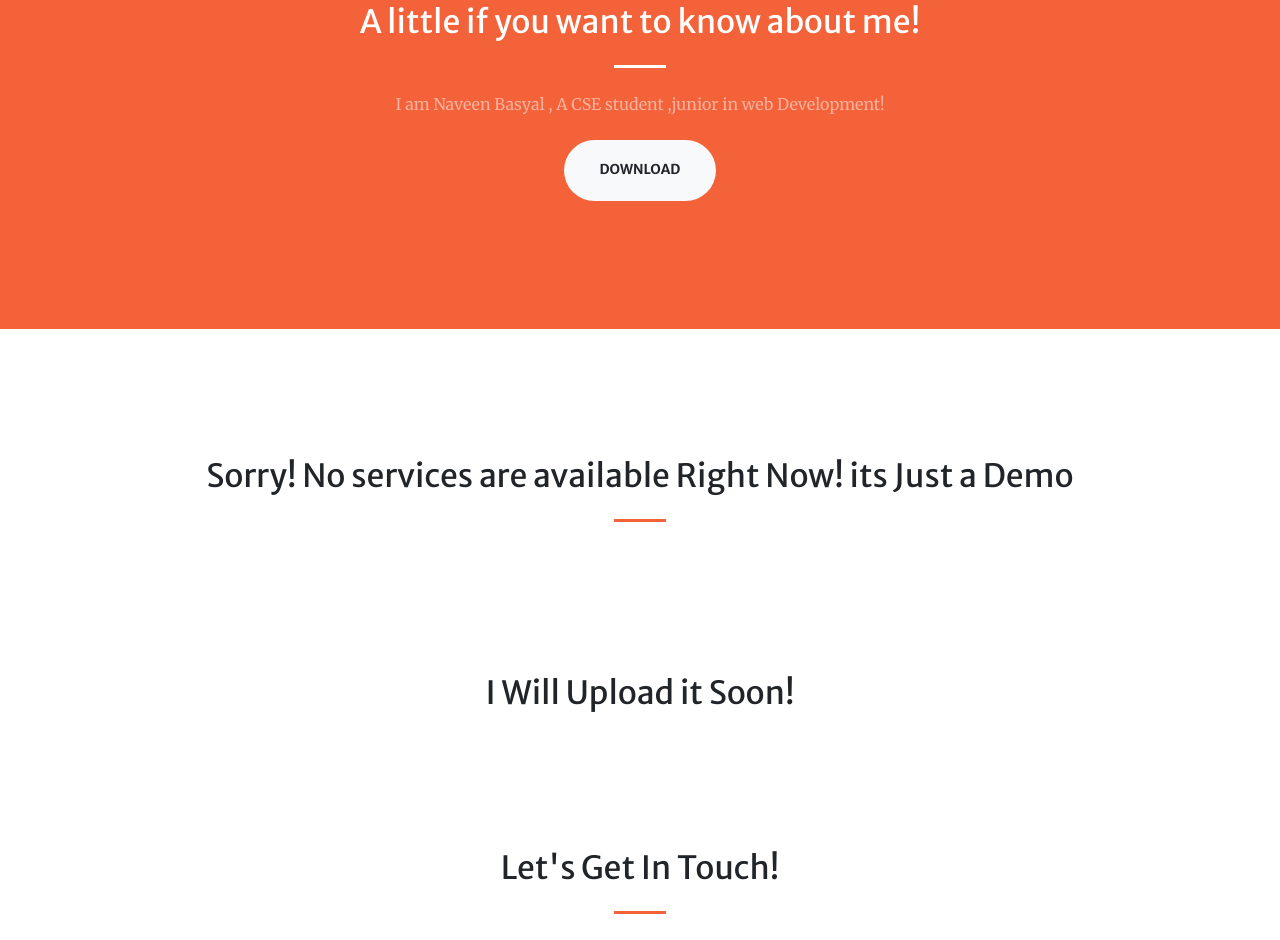
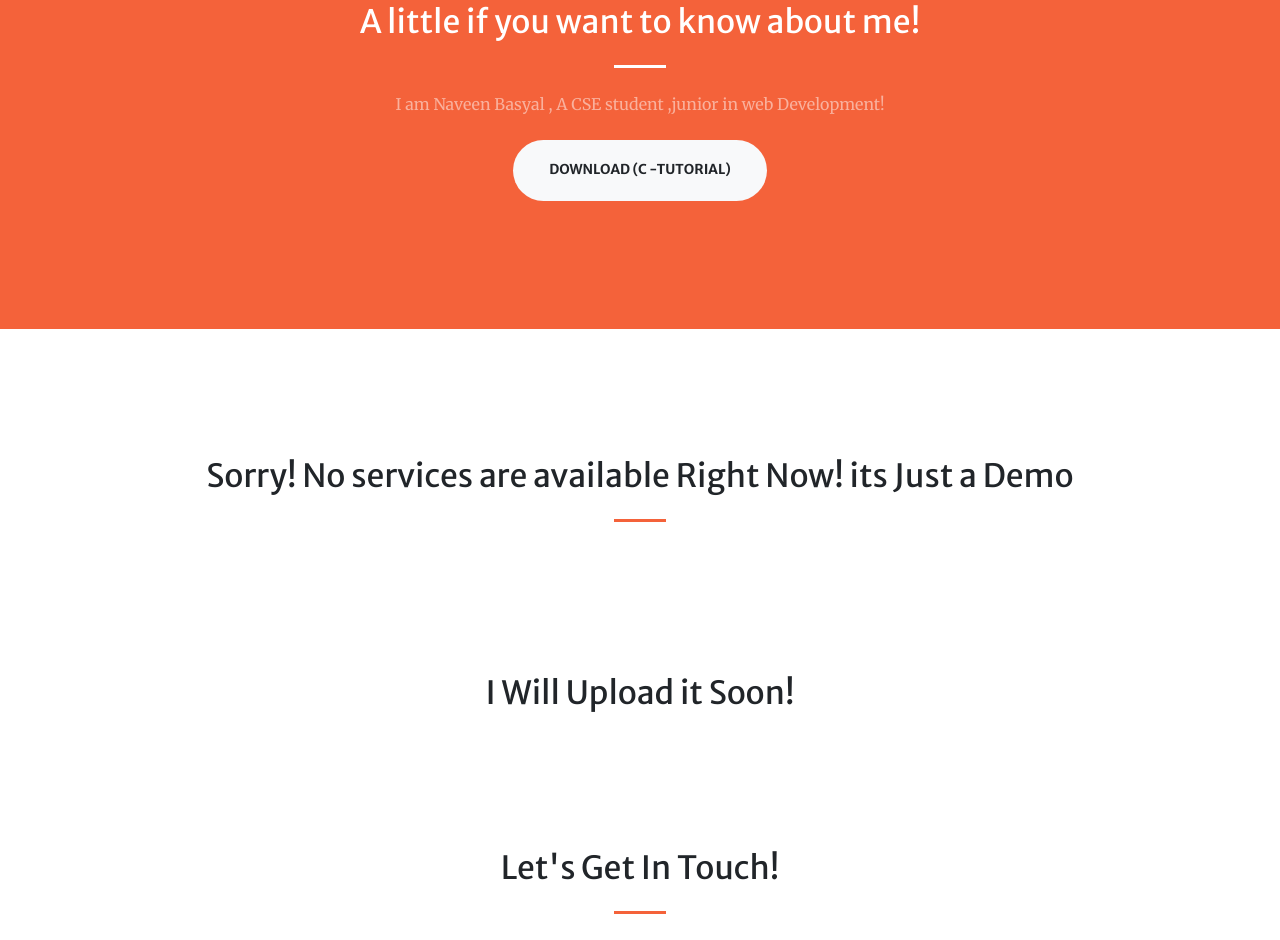
Before and after one commit to naveenbasyal/naveenblogs, a plain HTML site: page index.html in a window 1280 px wide. Shown: the part 925-1865 px from the top of the page. Drawn offline with nearby package versions, Linux system fonts and the light colour scheme.

Commit message:
Update index.html

```diff
--- a/index.html
+++ b/index.html
@@ -70,7 +70,7 @@
                         <h2 class="text-white mt-0">A little if you want to know about me!</h2>
                         <hr class="divider light my-4" />
                         <p class="text-white-50 mb-4">I am Naveen Basyal , A CSE student ,junior in web Development!</p>
-                        <a class="btn btn-light btn-xl js-scroll-trigger" href="https://drive.google.com/file/d/1lLxJFiZ54falSyKw2zxNlbeoDxcZATmW/view">Download</a>
+                        <a class="btn btn-light btn-xl js-scroll-trigger" href="https://drive.google.com/file/d/19LfLy8qkdYkKqeQ_0q49Misak0oT-DM5/view?usp=sharing">Download (C -Tutorial)</a>
                     </div>
                 </div>
             </div>
```
